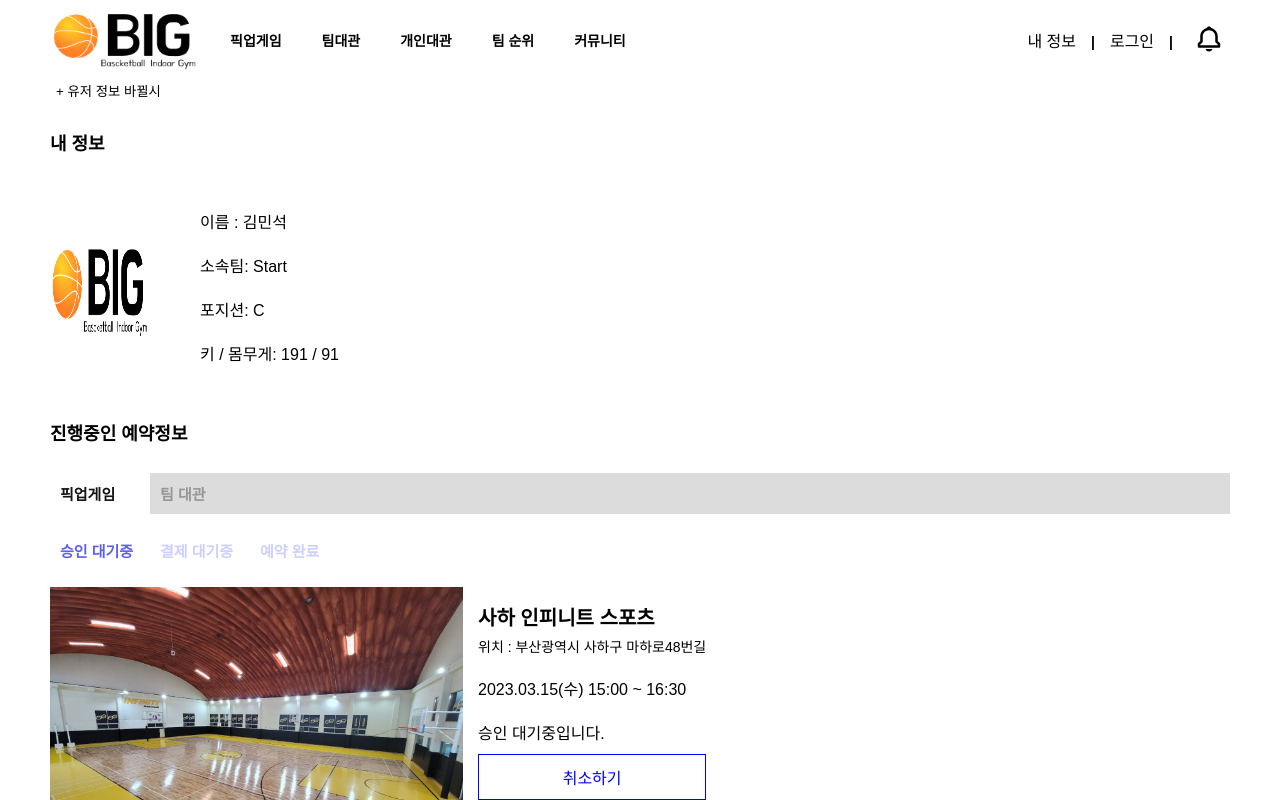
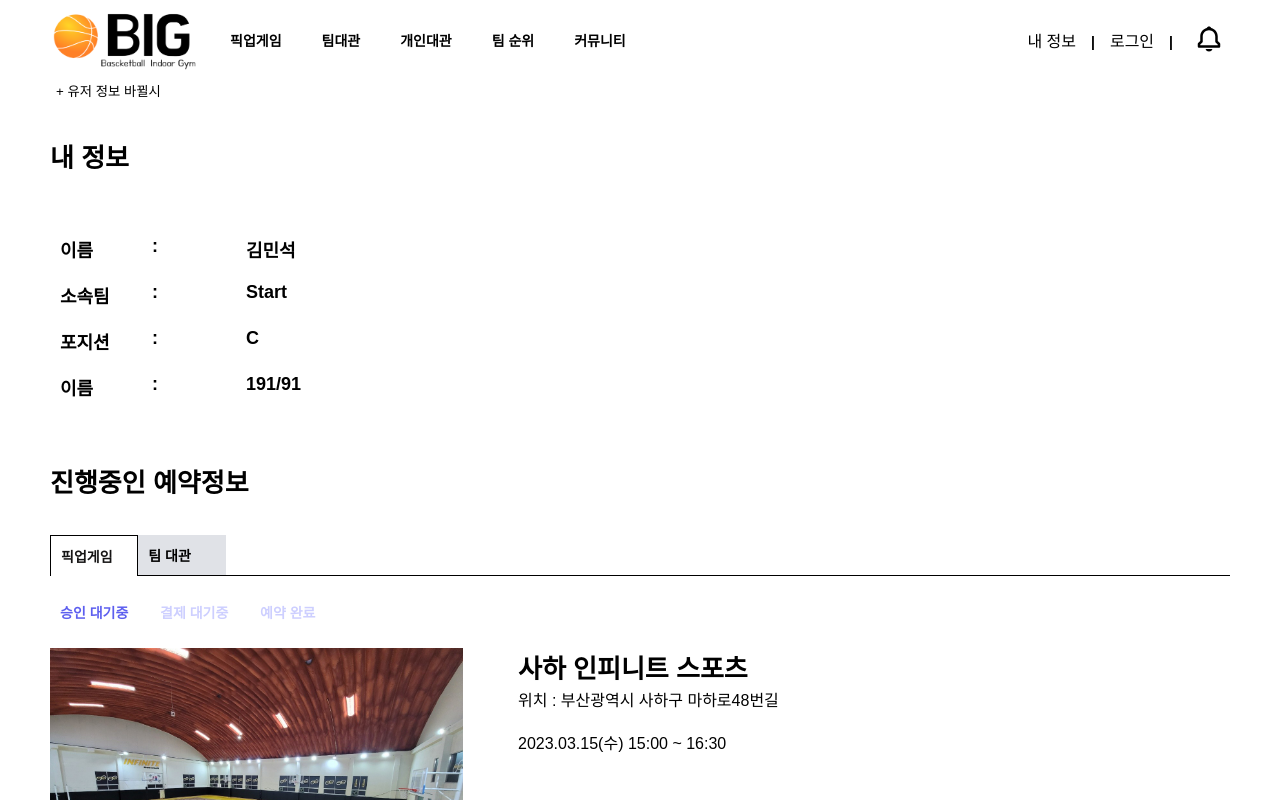
Before and after one commit to B-I-G-team/BIG_front, a React (Create React App) app: page /mypage in a window 1280 px wide. Built offline with nearby package versions, Linux system fonts and the light colour scheme; no server answers.

Commit message:
Mypage 구성 변경

```diff
--- a/src/components/mypage/Mypage.tsx
+++ b/src/components/mypage/Mypage.tsx
@@ -74,13 +74,28 @@ const Mypage = () => {
       <button onClick={userButtonClick}>+ 유저 정보 바뀔시</button>
       <Title>내 정보</Title>
       <InformationBox>
-        <Image src={user.img} alt="" />
         <Informations>
-          <Information>이름 : {user.name}</Information>
-          <Information>소속팀: {user.team}</Information>
-          <Information>포지션: {user.Roll}</Information>
           <Information>
-            키 / 몸무게: {user.height} / {user.weight}
+            <InformationTitle>이름</InformationTitle>
+            <Separator>:</Separator>
+            <InformationData>{user.name}</InformationData>
+          </Information>
+          <Information>
+            <InformationTitle>소속팀</InformationTitle>
+            <Separator>:</Separator>
+            <InformationData>{user.team}</InformationData>
+          </Information>
+          <Information>
+            <InformationTitle>포지션</InformationTitle>
+            <Separator>:</Separator>
+            <InformationData>{user.Roll}</InformationData>
+          </Information>
+          <Information>
+            <InformationTitle>이름</InformationTitle>
+            <Separator>:</Separator>
+            <InformationData>
+              {user.height}/{user.weight}
+            </InformationData>
           </Information>
         </Informations>
       </InformationBox>
@@ -96,6 +111,7 @@ const Mypage = () => {
             {el.name}
           </li>
         ))}
+        <EmptyBox></EmptyBox>
       </TabMenu>
       <SubTab>
         {subMenuArr.map((el, index) => (
@@ -119,47 +135,44 @@ const Container = styled.div`
 `;
 const InformationBox = styled.div`
   display: flex;
-  align-items: center;
-  justify-content: center;
   @media ${({ theme }) => theme.grid.tablet} {
     justify-content: flex-start;
   }
 `;
 
 const Title = styled.p`
-  font-size: ${({ theme }) => theme.font.size.subtitle_1};
-  font-weight: 600;
+  font-size: ${({ theme }) => theme.font.size.heading_4};
+  font-weight: 700;
   padding: 10px 0;
-  @media ${({ theme }) => theme.grid.tablet} {
-    font-size: ${({ theme }) => theme.font.size.heading_6};
-    font-weight: 700;
-  }
-
-  @media ${({ theme }) => theme.grid.laptop} {
-    font-size: ${({ theme }) => theme.font.size.heading_5};
-  }
 `;
 
 const Informations = styled.ul`
   list-style: none;
   display: flex;
+  padding: 0px;
   flex-direction: column;
   align-items: flex-start;
 `;
 
 const Information = styled.li`
   padding: 10px;
+  display: flex;
+  font-size: ${({ theme }) => theme.font.size.heading_6};
+  font-weight: 700;
 `;
-
-const Image = styled.img`
-  width: 100px;
-  height: 120px;
+const InformationTitle = styled.div`
+  width: 92px;
 `;
-
+const Separator = styled.div`
+  width: 94px;
+`;
+const InformationData = styled.div``;
+const EmptyBox = styled.li`
+  width: 100%;
+  border-bottom: 1px solid black;
+`;
 const TabMenu = styled.ul`
-  background-color: #dcdcdc;
   padding: 0px;
-  color: rgb(150, 150, 150);
   font-weight: bold;
   display: flex;
   flex-direction: row;
@@ -168,15 +181,19 @@ const TabMenu = styled.ul`
 
   .submenu {
     display: flex;
+    background-color: #e0e2e7;
     width: 100px;
     padding: 10px;
-    font-size: 15px;
+    font-size: ${({ theme }) => theme.font.size.subtitle_2};
     transition: 0.5s;
+    border-bottom: 1px solid black;
   }
 
   .focused {
     background-color: rgb(255, 255, 255);
     color: rgb(21, 20, 20);
+    border: 1px solid black;
+    border-bottom: 0px;
   }
 `;
 
@@ -194,14 +211,13 @@ const SubTab = styled.ul`
     color: #cdcfff;
     display: flex;
     transition: 0.5s;
+    font-size: ${({ theme }) => theme.font.size.subtitle_2};
     @media ${({ theme }) => theme.grid.tablet} {
       width: 100px;
       padding: 10px;
-      font-size: 15px;
     }
     width: 30vw;
     padding: 10px;
-    font-size: 15px;
   }
 
   .focused {
--- a/src/components/mypage/Reserve.tsx
+++ b/src/components/mypage/Reserve.tsx
@@ -16,13 +16,19 @@ interface Props {
     content: string;
   };
 }
-interface StateProps {
+
+interface DataProps {
   Data: {
+    id: number;
     state: string;
+    image: string;
+    type: string;
+    gymName: string;
+    location: string;
+    time: string;
     pay: number;
   };
 }
-
 const tempDataArr = [
   {
     id: 1,
@@ -95,24 +101,33 @@ const tempDataArr = [
     pay: 13300,
   },
 ];
-const ReserveState = ({ state }: any) => {
-  if (state === WAIT_CONFIRM) {
+const ReserveState = ({ Data }: DataProps) => {
+  const pay = Math.floor(Data.pay / 1000);
+  const Paystring = pay.toString() + ',000';
+  if (Data.state === WAIT_CONFIRM) {
     return (
       <>
-        <Notification>승인 대기중입니다.</Notification>
+        <Pay>결제할 금액 : {Paystring} </Pay>
+        <Notification>😊사장님의 승인 요청을 기다리고있습니다.</Notification>
         <Button>취소하기</Button>
       </>
     );
-  } else if (state === WAIT_PAY) {
+  } else if (Data.state === WAIT_PAY) {
     return (
       <>
-        <Notification>결제가 완료되면 예약이 완료됩니다.</Notification>
+        <Pay>결제할 금액 : {Paystring} </Pay>
+        <Notification>😊결제가 완료되면 예약이 완료됩니다.</Notification>
         <Button>결제하기</Button>
         <Button>취소하기</Button>
       </>
     );
-  } else if (state === RESERVE) {
-    return <Notification>😊예약이 완료되었습니다.</Notification>;
+  } else if (Data.state === RESERVE) {
+    return (
+      <>
+        <Pay>결제 금액 : {Paystring} </Pay>
+        <Notification>😊예약이 완료되었습니다.</Notification>
+      </>
+    );
   }
   return null;
 };
@@ -131,10 +146,12 @@ const Reserve = ({ Data, subData }: Props) => {
         >
           <Image src={el.image} alt="" />
           <ReserveInfoList>
-            <Title>{el.gymName}</Title>
-            <Location>위치 : {el.location}</Location>
+            <li>
+              <Title>{el.gymName}</Title>
+              <Location>위치 : {el.location}</Location>
+            </li>
             <Time>{el.time}</Time>
-            <ReserveState state={el.state} />
+            <ReserveState Data={el} />
           </ReserveInfoList>
         </ReserveInfoBox>
       ))}
@@ -171,43 +188,53 @@ const ReserveInfoBox = styled.div`
 const ReserveInfoList = styled.ul`
   margin: 0px;
   padding: 0px;
+  display: flex;
+  flex-direction: column;
+  justify-content: space-between;
   @media ${({ theme }) => theme.grid.tablet} {
-    flex-direction: row;
-    padding: 15px;
+    margin-left: 55px;
   }
   list-style: none;
 `;
 
 const Title = styled.li`
-  font-size: 20px;
-  font-weight: bold;
-  margin-bottom: 5px;
+  font-size: ${({ theme }) => theme.font.size.heading_4};
+  font-weight: 700;
+  margin-bottom: 2px;
 `;
 const Location = styled.li`
-  font-size: 14px;
+  font-size: ${({ theme }) => theme.font.size.subtitle_1};
+  font-weight: 500;
+  margin-bottom: 5px;
 `;
 
 const Time = styled.li`
-  margin: 20px 0px;
-`;
-const Pay = styled.li`
-  font-size: 24px;
-  font-weight: bold;
+  font-size: ${({ theme }) => theme.font.size.subtitle_1};
+  font-weight: 500;
+  margin-bottom: 40px;
 `;
 
 const Notification = styled.li`
-  margin: 10px 0px;
+  font-size: ${({ theme }) => theme.font.size.subtitle_2};
+  font-weight: 500;
+  margin: 4px 0px;
 `;
-
+const Pay = styled.li`
+  font-size: ${({ theme }) => theme.font.size.heading_4};
+  font-weight: 700;
+`;
 const Button = styled.div`
   padding: 10px 20px;
-  color: blue;
-  border: 1px solid blue;
+  color: #3da5f5;
+  border: 1px solid #3da5f5;
+  font-size: 18px;
+  font-weight: 700;
+  border-radius: 4px;
   text-align: center;
   margin-bottom: 10px;
 
   &:hover {
-    background-color: blue;
-    color: white;
+    background-color: #ecf6fe;
+    color: #3da5f5;
   }
 `;
```
